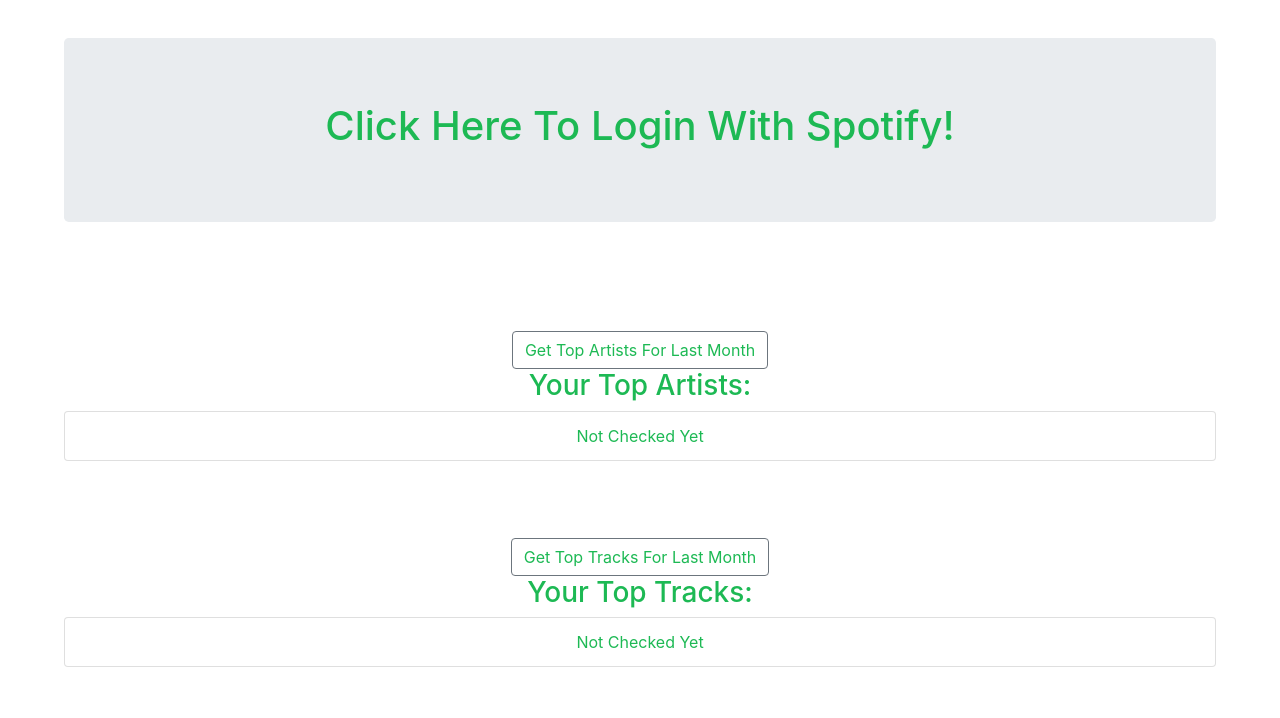
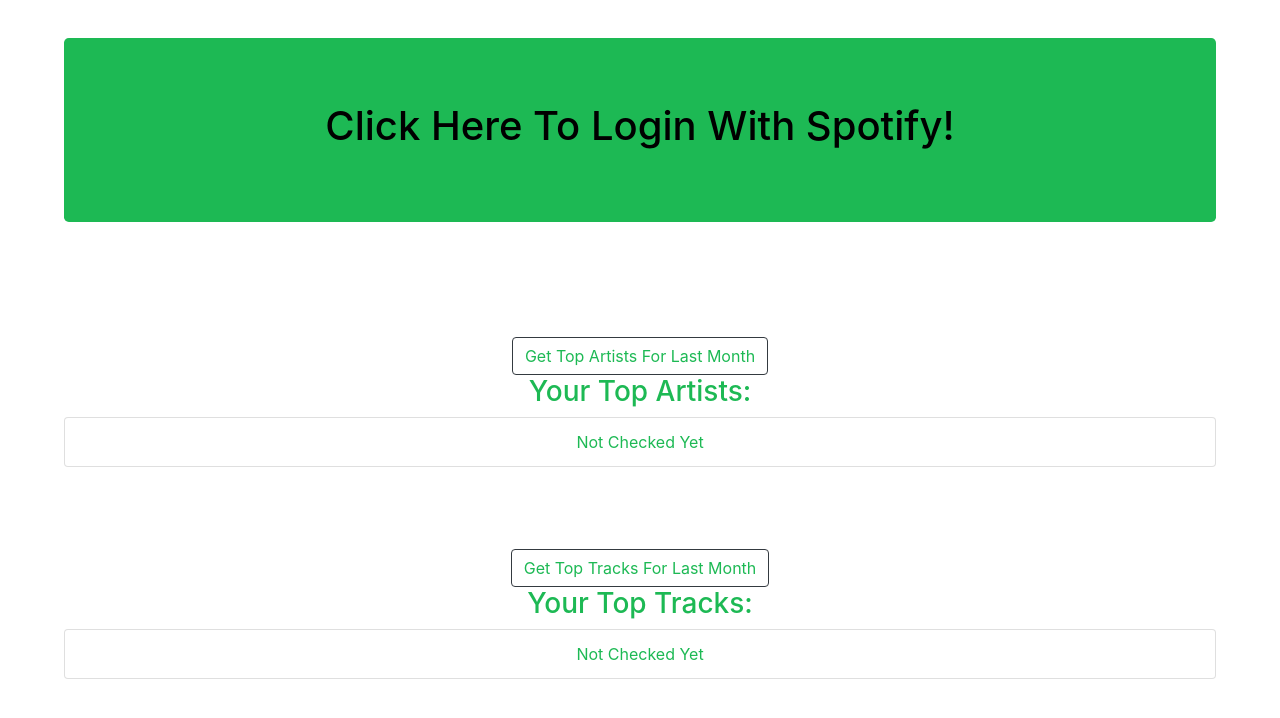
Before and after one commit to jakerdou/spotify-monthly-updates, a React (Create React App) app in the folder client/: page / in a window 1280 px wide. Shown: the top 718 px of the page. Built offline with nearby package versions, Linux system fonts and the light colour scheme; what spotify-web-api-js would draw is missing.

Commit message:
components as children of root

```diff
--- a/client/public/index.html
+++ b/client/public/index.html
@@ -2,14 +2,12 @@
 <html lang="en">
   <head>
     <meta charset="utf-8" />
-    <link rel="icon" href="%PUBLIC_URL%/favicon.ico" />
     <meta name="viewport" content="width=device-width, initial-scale=1" />
     <meta name="theme-color" content="#000000" />
     <meta
       name="description"
-      content="Web site created using create-react-app"
+      content="Spotify Monthly Updates"
     />
-    <link rel="apple-touch-icon" href="%PUBLIC_URL%/logo192.png" />
     <!--
       manifest.json provides metadata used when your web app is installed on a
       user's mobile device or desktop. See https://developers.google.com/web/fundamentals/web-app-manifest/
@@ -29,9 +27,5 @@
   <body>
     <noscript>You need to enable JavaScript to run this app.</noscript>
     <div id="root"></div>
-    <div id="logInBar"></div>
-    <div id="artistList"></div>
-    <div id="trackList"></div>
-
   </body>
 </html>
--- a/client/src/App.js
+++ b/client/src/App.js
@@ -2,6 +2,10 @@
 import React from 'react';
 import './App.css';
 import Spotify from 'spotify-web-api-js';
+
+import LogInBar from './LogInBar'
+import ArtistList from './ArtistList'
+import TrackList from './TrackList'
 
 const spot = new Spotify();
 
@@ -34,6 +38,9 @@
 
     return (
       <div className="App">
+        <LogInBar />
+        <ArtistList />
+        <TrackList />
       </div>
     );
   }
--- a/client/src/ArtistList.css
+++ b/client/src/ArtistList.css
@@ -8,7 +8,8 @@
 }
 
 #alrt {
-  color: red
+  color: red;
+  padding-bottom: .5%;
 }
 
 #topArtBut {
--- a/client/src/ArtistList.js
+++ b/client/src/ArtistList.js
@@ -75,7 +75,7 @@
       <div className="ArtistList">
         <div id="alrt">{this.state.alert}</div>
 
-        <Button variant="outline-secondary" onClick = {() => this.getMyTopArtistsMonthly()} id="topArtBut">
+        <Button variant="outline-dark" onClick = {() => this.getMyTopArtistsMonthly()} id="topArtBut">
           Get Top Artists For Last Month
         </Button>
 
--- a/client/src/LogInBar.css
+++ b/client/src/LogInBar.css
@@ -7,9 +7,10 @@
 }
 
 #loginJTron {
-  color: #1DB954;
+  background-color: #1DB954 !important;
 }
 
 #loginLink {
+  color: black;
   text-decoration: none;
 }
--- a/client/src/LogInBar.js
+++ b/client/src/LogInBar.js
@@ -1,4 +1,3 @@
-//TODO: get shell script to run all necessary things
 import React from 'react';
 import './LogInBar.css';
 
@@ -7,6 +6,16 @@
 class LogInBar extends React.Component {
   constructor(){
     super();
+
+    this.state = {
+      loginMessage: "Click Here To Login With Spotify!"
+    }
+  }
+
+  loginClick() {
+    this.setState({
+      loginMessage: "You can now view your monthly statistics!"
+    })
   }
 
   render(){
@@ -14,8 +23,8 @@
     return (
       <div className="LogInBar">
         <a href="http://localhost:8888" id="loginLink">
-          <Jumbotron id="loginJTron">
-            <h1>Click Here To Login With Spotify!</h1>
+          <Jumbotron id="loginJTron" onClick = {() => this.loginClick()}>
+            <h1>{this.state.loginMessage}</h1>
           </Jumbotron>
         </a>
       </div>
--- a/client/src/TrackList.css
+++ b/client/src/TrackList.css
@@ -8,7 +8,8 @@
 }
 
 #alrt {
-  color: red
+  color: red;
+  padding-bottom: .5%;
 }
 
 #topTrackBut {
--- a/client/src/TrackList.js
+++ b/client/src/TrackList.js
@@ -74,7 +74,7 @@
       <div className="TrackList">
         <div id="alrt">{this.state.alert}</div>
 
-        <Button variant="outline-secondary" onClick = {() => this.getMyTopTracksMonthly()} id="topTrackBut">
+        <Button variant="outline-dark" onClick = {() => this.getMyTopTracksMonthly()} id="topTrackBut">
           Get Top Tracks For Last Month
         </Button>
 
--- a/client/src/index.js
+++ b/client/src/index.js
@@ -9,11 +9,5 @@
 import * as serviceWorker from './serviceWorker';
 
 ReactDOM.render(<App />, document.getElementById('root'));
-ReactDOM.render(<LogInBar />, document.getElementById('logInBar'));
-ReactDOM.render(<ArtistList />, document.getElementById('artistList'));
-ReactDOM.render(<TrackList />, document.getElementById('trackList'));
 
-// If you want your app to work offline and load faster, you can change
-// unregister() to register() below. Note this comes with some pitfalls.
-// Learn more about service workers: https://bit.ly/CRA-PWA
 serviceWorker.unregister();
```
Also changed, not shown: client/public/manifest.json, 1 other file (tests, documents, lock files or other folders).
